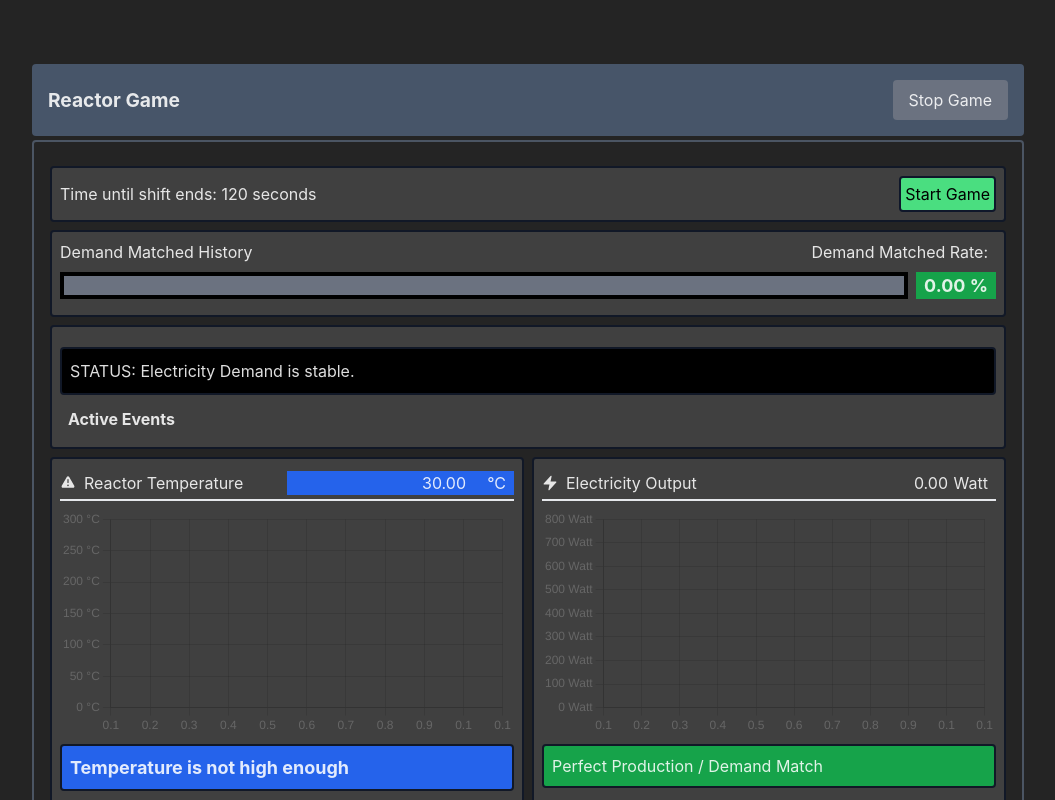
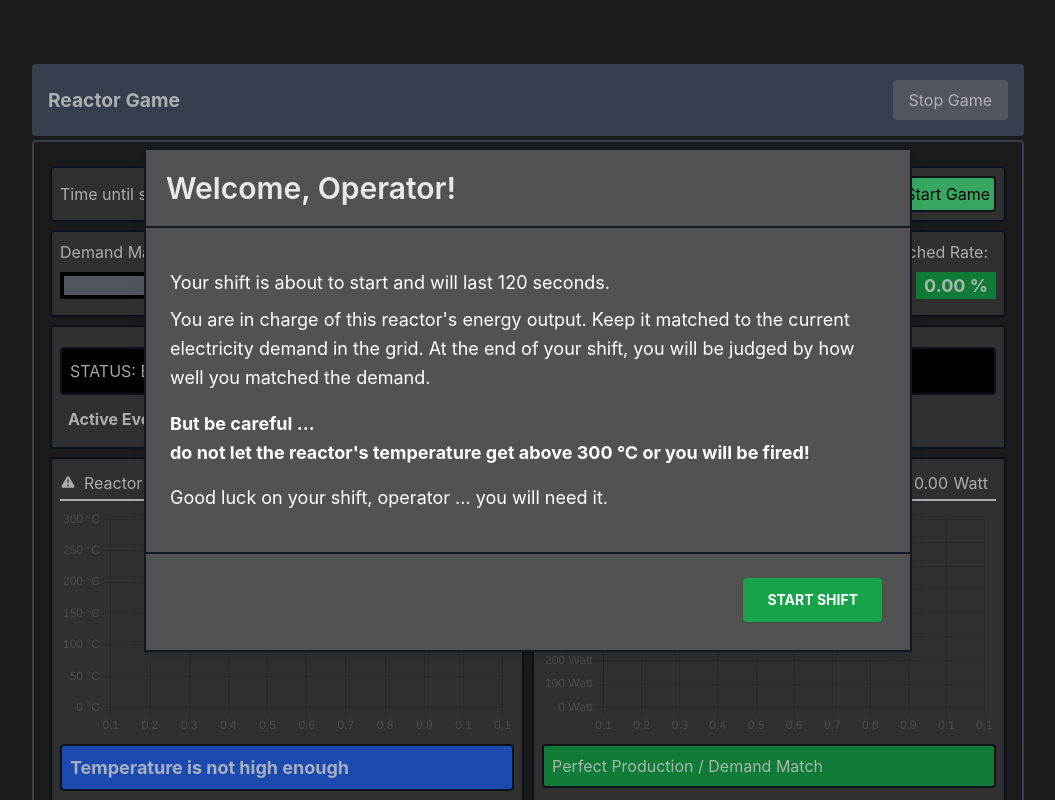
Before and after one commit to kalvinter/react-operator-hub, a React (Vite) app: page / in a window 1280 px wide. Both pictures are taken after a click on the button "Start Game". Shown: the top 800 px of the page, without its empty margins (112-1167 px from the left). Built offline with nearby package versions, Linux system fonts and the light colour scheme.

Commit message:
Implemented new matched rate game mechanic

```diff
--- a/src/components/Game.jsx
+++ b/src/components/Game.jsx
@@ -16,6 +16,7 @@ import OutputChart from './gameui/OutputChart.jsx';
 import TemperatureChart from './gameui/TemperatureChart.jsx';
 
 import ShiftEndModal from './gameui/modals/ShiftEndModal.jsx';
+import StartShiftModal from './gameui/modals/StartShiftModal.jsx';
 
 export const ReactorDataContext = React.createContext()
 export const GameDataContext = React.createContext()
@@ -32,6 +33,7 @@ export default class Game extends React.Component {
     this.addGameToGameHistory = props.addGameToGameHistory
 
     this.shiftDuration = GameConfig.shiftDuration
+    this.shiftDurationInSeconds = this.shiftDuration / 20 / 50
 
     this.reactor = new Reactor({
       baseTemperature: GameConfig.baseTemperature,
@@ -51,6 +53,9 @@ export default class Game extends React.Component {
       gameIsRunning: true,
       gameIsPaused: true,
       gameIsLost: false,
+
+      showShiftEndeModal: false,
+      showShiftStartModal: true,
 
       achievedMatchedRate: 0,
 
@@ -94,8 +99,12 @@ export default class Game extends React.Component {
 
   startGame(){
     this.setState({
-      gameIsRunning: true
+      gameIsRunning: true,
+      showShiftStartModal: false,
+      gameIsPaused: false
     })
+
+    this.toggleGamePauseOnClick()
   }
 
   stopGame(){
@@ -205,8 +214,11 @@ export default class Game extends React.Component {
 
     let shiftTimeLeft = this.shiftDuration - this.state.timeRunning * 50
 
+    let showShiftEndeModal = false
+
     if (shiftTimeLeft <= 0) {
-      this.stopGame()
+      showShiftEndeModal = true
+      this.toggleGamePauseOnClick()
     }
 
     // Other metrics
@@ -214,6 +226,8 @@ export default class Game extends React.Component {
 
     this.setState({
         gameIsLost: gameIsLost,
+
+        showShiftEndeModal: showShiftEndeModal,
 
         shiftTimeLeft: shiftTimeLeft,
 
@@ -329,11 +343,25 @@ export default class Game extends React.Component {
       activeEvents: [...this.state.activeIncreaseEvents, ...this.state.activeDecreaseEvents]
     }
 
+    console.log("showShiftStartModal, ", this.state.showShiftStartModal)
+
     return (
       <div className='main-card'>
         <ReactorDataContext.Provider value={reactorData}>
           <GameDataContext.Provider value={gameData}>
             <EventDataContext.Provider value={eventData}>
+
+              <ShiftEndModal
+                showModal={this.state.showShiftEndeModal}
+                actionButtonOnClick={() => this.stopGame()}
+              />
+
+              <StartShiftModal
+                showModal={this.state.showShiftStartModal}
+                actionButtonOnClick={() => this.startGame()}
+                maximumTemperature={this.reactor.maximumTemperature}
+                shiftDurationInSeconds={this.shiftDurationInSeconds}
+              />
 
               <div className="w-full h-full mt-1">
 
--- a/src/components/gameui/Utils.js
+++ b/src/components/gameui/Utils.js
@@ -1,6 +1,10 @@
 
-export const productionMatchedBg = "bg-green-600"
-export const productionMisMatchBg = "bg-yellow-600"
+export const greenBg = "bg-green-600"
+export const orangeBg = "bg-yellow-600"
+export const redBg = "bg-red-600"
+
+export const productionMatchedBg = greenBg
+export const productionMisMatchBg = orangeBg
 
 export function getProductionLabelBg(props){
     let deltaLabel = "";
--- /dev/null
+++ b/src/components/gameui/modals/ModalFooter.jsx
@@ -0,0 +1,9 @@
+import React from 'react'
+
+export default function ModalFooter({children}) {
+  return (
+    <div className="flex items-center justify-end p-6 border-t-2 border-solid border-gray-900 rounded-b">
+          {children}
+    </div>
+  )
+}
--- /dev/null
+++ b/src/components/gameui/modals/ModalFooterButton.jsx
@@ -0,0 +1,35 @@
+import React from 'react'
+
+export const buttonType = {
+    successButton: "successButton",
+    neutralButton: "neutralButton",
+    dangerButton: "dangerButton"
+}
+
+export default function ModalFooterButton(props) {
+    let buttonClasses = "";
+
+    switch (props.buttonType){
+        case buttonType.successButton:
+            buttonClasses = "bg-green-600 text-white hover:bg-green-700"
+            break
+
+        case buttonType.neutralButton:
+            buttonClasses = "bg-gray-900 text-white hover:bg-gray-800"
+            break
+
+        case buttonType.dangerButton:
+            buttonClasses = "bg-red-600 text-white hover:bg-red-700"
+            break
+    }
+
+    return (
+      <button
+          className={`${buttonClasses} font-bold uppercase text-sm px-6 py-3 rounded shadow hover:shadow-lg outline-none focus:outline-none mr-1 mb-1 ease-linear transition-all duration-150`}
+          type="button"
+          onClick={() => props.actionButtonOnClick()}
+      >
+          {props.label}
+      </button>
+    )
+}
--- /dev/null
+++ b/src/components/gameui/modals/ModalLayout.jsx
@@ -0,0 +1,26 @@
+import React from 'react'
+
+
+export default function ModalLayout(props) {
+    return (props.showModal) ? (
+            <div className={`modal ${props.showModal ? 'show' : ''}`}>
+                <div
+                    className="justify-center items-center flex overflow-x-hidden overflow-y-auto fixed inset-0 z-50 outline-none focus:outline-none"
+                >
+                    <div className="relative w-auto my-6 mx-auto max-w-3xl">
+                    {/*content*/}
+                    <div className="shadow-lg relative flex flex-col w-full bg-neutral-600 border-solid border-2 border-gray-900 outline-none focus:outline-none">
+                        {/*header*/}
+                        <div className="flex items-start justify-between p-5 border-b-2 border-solid border-gray-900 rounded-t">
+                            <h3 className="text-3xl font-semibold">
+                                {props.title}
+                            </h3>
+                        </div>
+                        {props.children}
+                    </div>
+                </div>
+            </div>
+            <div className="opacity-25 fixed inset-0 z-40 bg-black"></div>
+            </div>
+    ) : null
+}
--- a/src/components/gameui/modals/ShiftEndModal.jsx
+++ b/src/components/gameui/modals/ShiftEndModal.jsx
@@ -1,61 +1,53 @@
+import { useContext } from 'react';
 import React from 'react'
 
-function ShiftEndModal(props) {
-    const [showModal, setShowModal] = React.useState(false);
-    return (
-        <div>
-            <div
-                className="justify-center items-center flex overflow-x-hidden overflow-y-auto fixed inset-0 z-50 outline-none focus:outline-none"
-            >
-                <div className="relative w-auto my-6 mx-auto max-w-3xl">
-                {/*content*/}
-                <div className="border-0 rounded-lg shadow-lg relative flex flex-col w-full bg-white outline-none focus:outline-none">
-                    {/*header*/}
-                    <div className="flex items-start justify-between p-5 border-b border-solid border-slate-200 rounded-t">
-                    <h3 className="text-3xl font-semibold">
-                        Modal Title
-                    </h3>
-                    <button
-                        className="p-1 ml-auto bg-transparent border-0 text-black opacity-5 float-right text-3xl leading-none font-semibold outline-none focus:outline-none"
-                        onClick={() => setShowModal(false)}
-                    >
-                        <span className="bg-transparent text-black opacity-5 h-6 w-6 text-2xl block outline-none focus:outline-none">
-                        ×
-                        </span>
-                    </button>
+import { GameDataContext } from '../../Game.jsx';
+
+import { greenBg, orangeBg, redBg } from '../Utils.js';
+
+import ModalLayout from './ModalLayout.jsx';
+import ModalFooter from './ModalFooter.jsx';
+import ModalFooterButton, {buttonType} from './ModalFooterButton.jsx';
+
+
+export default function ShiftEndModal(props) {
+    const gameData = useContext(GameDataContext)
+
+    let matchRateBg = ""
+
+    console.log(gameData.achievedMatchedRate)
+    if (gameData.achievedMatchedRate > 0.75){
+        matchRateBg = greenBg
+    } else if (gameData.achievedMatchedRate > 0.4) {
+        matchRateBg = orangeBg
+    } else {
+        matchRateBg = redBg
+    }
+
+    return (props.showModal) ? (
+        <ModalLayout
+            title={"You have finished your Shift"}
+            showModal={props.showModal}
+        >
+            <div className="relative p-6 flex-auto">
+                <div className="my-4 text-white text-lg leading-relaxed">
+                    {/* Main Modal Text */}
+                    Congratulations! You have successfully finished your shift as Operater!
+
+                    <div className='w-full text-center my-4 font-bold justify-center flex'>
+                        <span className='py-1'>Your Demand-Matched-Rate was </span>
+                        <span className={`${matchRateBg} ml-4 py-1 px-2`}>{gameData.achievedMatchedRate.toFixed(2)} %</span>
                     </div>
-                    <div className="relative p-6 flex-auto">
-                    <p className="my-4 text-slate-500 text-lg leading-relaxed">
-                        I always felt like I could do anything. That’s the main
-                        thing people are controlled by! Thoughts- their perception
-                        of themselves! They're slowed down by their perception of
-                        themselves. If you're taught you can’t do anything, you
-                        won’t do anything. I was taught I could do everything.
-                    </p>
-                    </div>
-                    {/*footer*/}
-                    <div className="flex items-center justify-end p-6 border-t border-solid border-slate-200 rounded-b">
-                    <button
-                        className="text-red-500 background-transparent font-bold uppercase px-6 py-2 text-sm outline-none focus:outline-none mr-1 mb-1 ease-linear transition-all duration-150"
-                        type="button"
-                        onClick={() => setShowModal(false)}
-                    >
-                        Close
-                    </button>
-                    <button
-                        className="bg-emerald-500 text-white active:bg-emerald-600 font-bold uppercase text-sm px-6 py-3 rounded shadow hover:shadow-lg outline-none focus:outline-none mr-1 mb-1 ease-linear transition-all duration-150"
-                        type="button"
-                        onClick={() => setShowModal(false)}
-                    >
-                        Save Changes
-                    </button>
-                    </div>
-                </div>
+
                 </div>
             </div>
-            <div className="opacity-25 fixed inset-0 z-40 bg-black"></div>
-            </div>
-    )
+            <ModalFooter>
+                <ModalFooterButton
+                    buttonType={buttonType.neutralButton}
+                    label={"Back to Main Menu"}
+                    actionButtonOnClick={() => props.actionButtonOnClick()}
+                />
+            </ModalFooter>
+        </ModalLayout>
+    ) : null
 }
-
-export default ShiftEndModal
--- /dev/null
+++ b/src/components/gameui/modals/StartShiftModal.jsx
@@ -0,0 +1,39 @@
+import React from 'react'
+
+import ModalFooter from './ModalFooter'
+import ModalFooterButton from './ModalFooterButton'
+import ModalLayout from './ModalLayout'
+import { buttonType } from './ModalFooterButton'
+
+
+export default function StartShiftModal(props) {
+
+    return (
+        <ModalLayout
+            showModal={props.showModal}
+            title={"Welcome, Operator!"}
+        >
+            <div className="relative p-6 flex-auto">
+                <div className="my-4 text-white text-lg leading-relaxed">
+                    <p>Your shift is about to start and will last {props.shiftDurationInSeconds} seconds.</p>
+
+
+                    <p>You are in charge of this reactor's energy output. Keep it matched to the current electricity demand in the grid.
+                    At the end of your shift, you will be judged by how well you matched the demand.</p>
+
+                    <p className='font-bold my-4'>But be careful ... <br></br> do not let the reactor's temperature get above {props.maximumTemperature} °C or you will be fired!</p>
+
+                    <p>Good luck on your shift, operator ... you will need it.</p>
+                </div>
+            </div>
+            <ModalFooter>
+                <ModalFooterButton
+                    buttonType={buttonType.successButton}
+                    label={"Start Shift"}
+                    actionButtonOnClick={() => props.actionButtonOnClick()}
+                />
+            </ModalFooter>
+
+        </ModalLayout>
+    )
+}
--- a/src/game/Config.js
+++ b/src/game/Config.js
@@ -11,4 +11,5 @@ export const GameConfig = {
 
     // 50 * 20 = 1 second * 60 * X = X Minutes
     shiftDuration: 50 * 20 * 60 * 2,
+    // shiftDuration: 50 * 20 * 5  // for testing
 }
```
